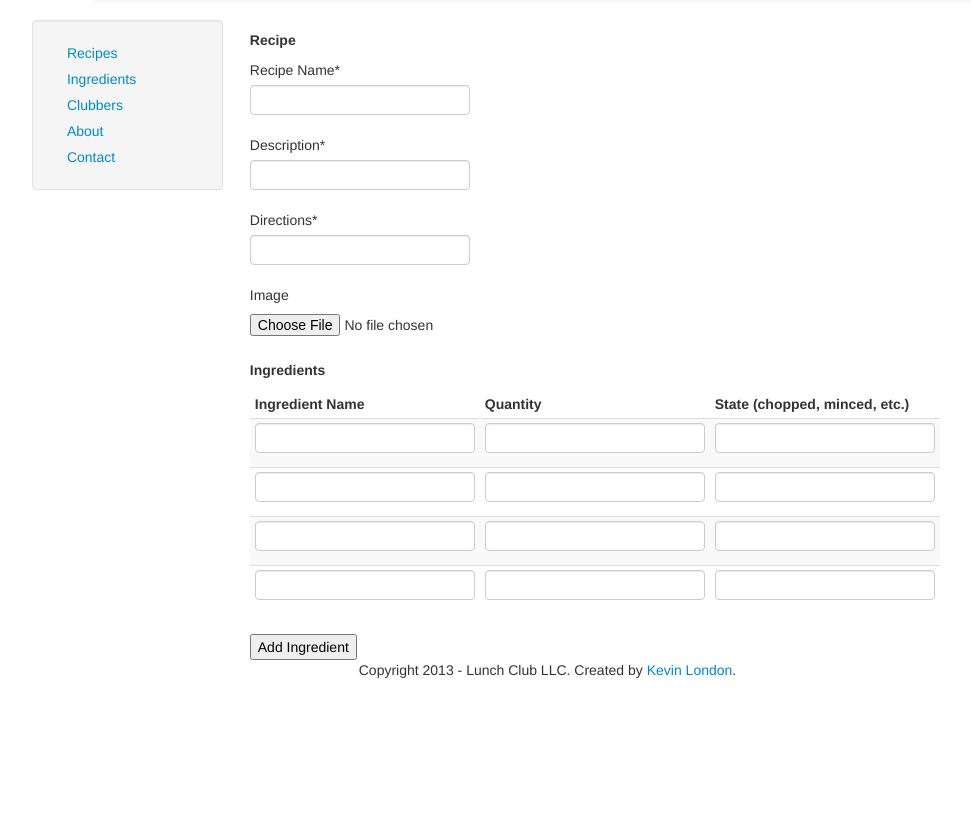
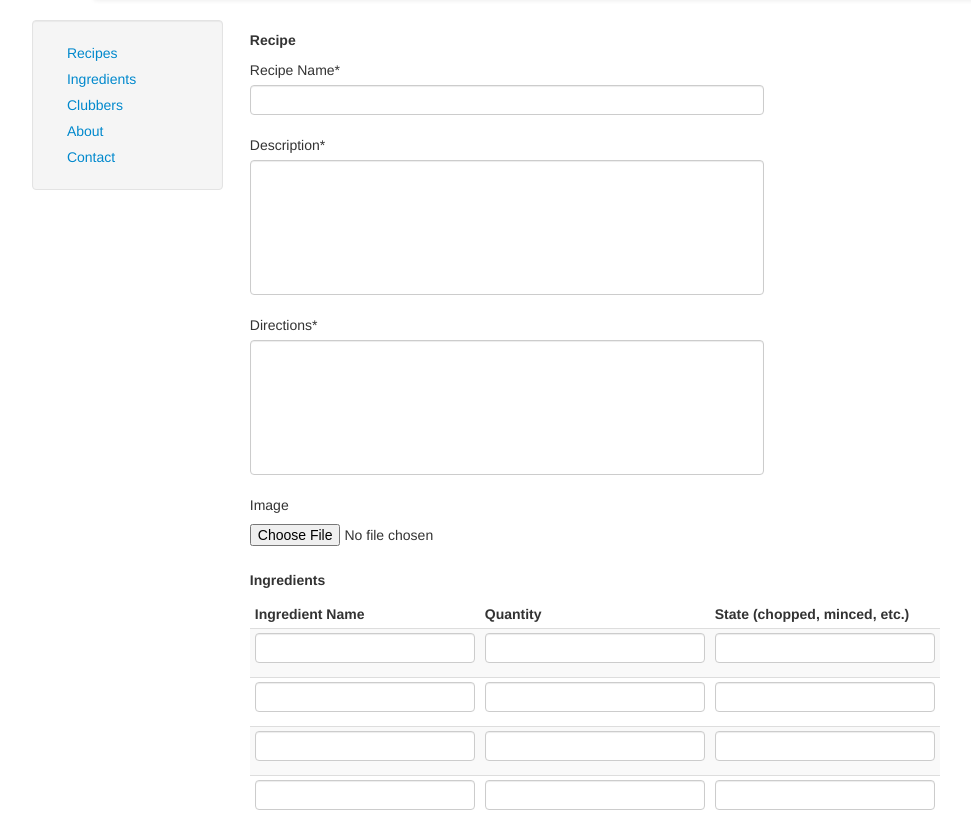
Before and after one commit to kevinlondon/rehdernomics.com, a Django app: page /lunchclub/new_recipe/ in a window 1280 px wide. Shown: the part 42-865 px from the top of the page, without its empty margins (77-1048 px from the left). Before the commit the page ends 720 px from the top, so only its background shows below. Run offline with Django 3.2, Linux system fonts and the light colour scheme; the visitor is signed in with stand-in values (Sample User, id 1); some libraries are stand-ins or nearby versions.

Commit message:
Fix styling of new_recipe elements to improve size.

```diff
--- a/recipe/forms.py
+++ b/recipe/forms.py
@@ -8,13 +8,14 @@
 
 class RecipeForm(forms.Form):
     recipe_name = forms.CharField(
+        widget=forms.TextInput(attrs={'class':'name_field'}),
         label="Recipe Name",
         max_length=100,
         required=True,
     )
 
     description = forms.CharField(
-        widget=forms.TextInput(attrs={'class':'description_field', 'size': '400'}),
+        widget=forms.TextInput(attrs={'class':'description_field'}),
         label="Description",
         required=True,
     )
--- a/static/css/lunchclub.css
+++ b/static/css/lunchclub.css
@@ -2,6 +2,11 @@
 	margin-left: 25px;
 }
 
-#description_field {
-    height: 400px;
+input.description_field, input.direction_field {
+    height: 125px;
+    width: 500px;
 }
+
+input.name_field {
+    width: 500px;
+}
```
